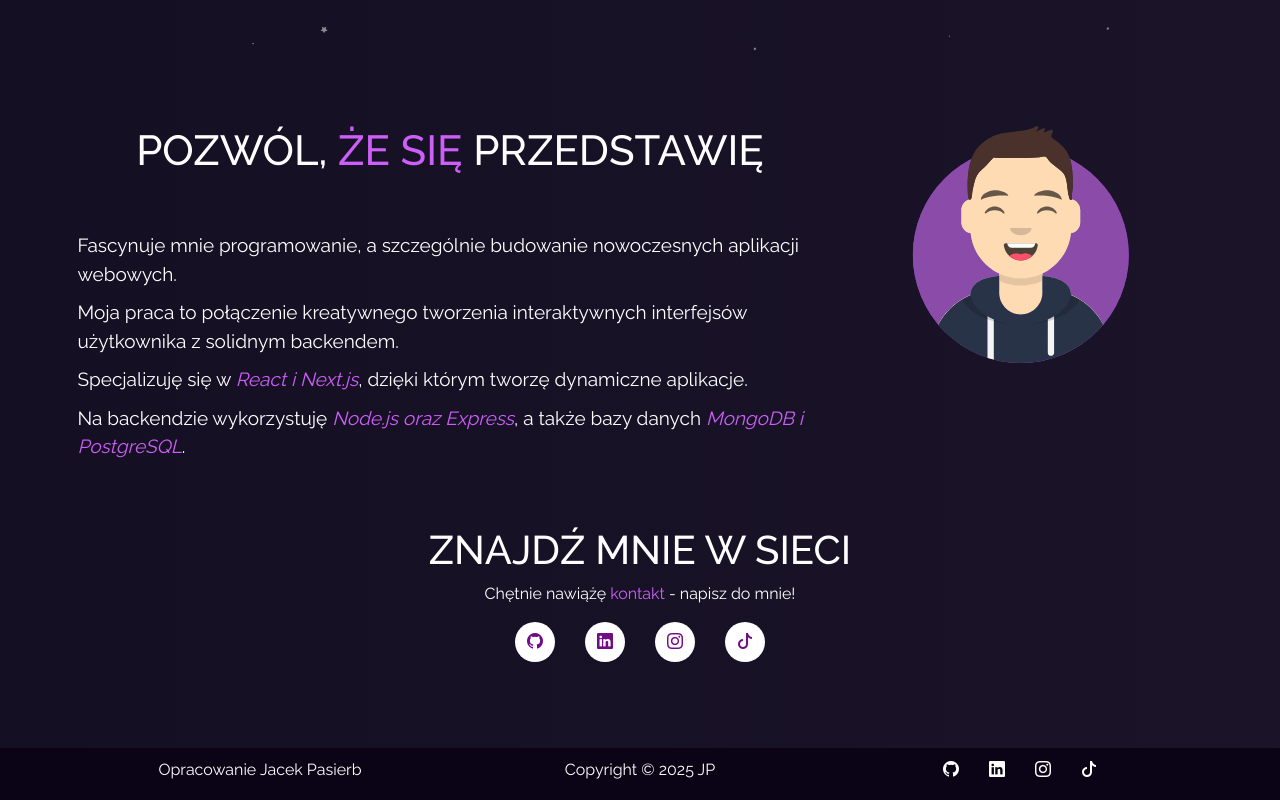
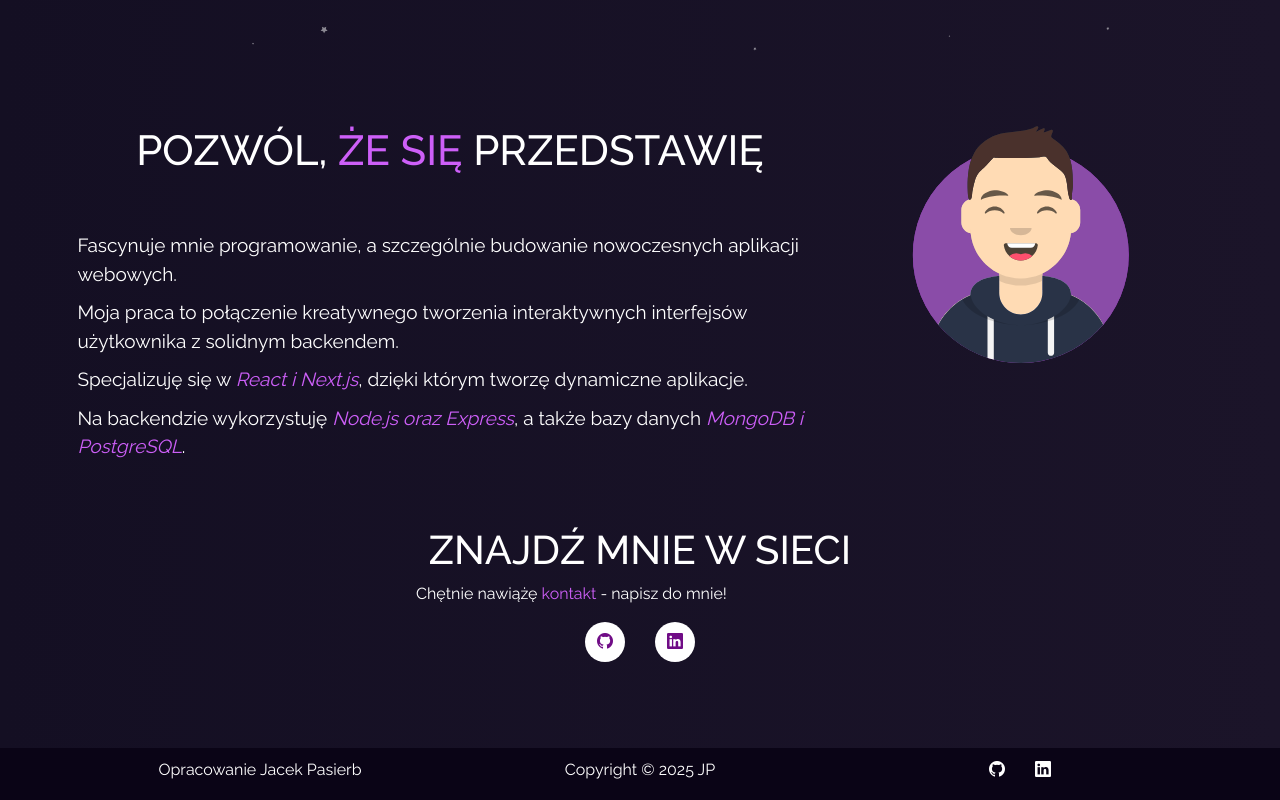
Before and after one commit to JacekPasierb/portfolio-next, a Next.js app: page / in a window 1280 px wide. Shown: the part 730-1530 px from the top of the page. Built offline with nearby package versions, Linux system fonts and the light colour scheme.

Commit message:
Feature/Metadata - completed metadata

```diff
--- a/src/app/components/Home/AboutSection/AboutSection.module.css
+++ b/src/app/components/Home/AboutSection/AboutSection.module.css
@@ -55,6 +55,25 @@
   margin-bottom: 16px;
 }
 
+.socialLinks a {
+  text-decoration: none;
+  color: #ffffff;
+  transition: color 0.3s ease-in-out;
+}
+
+.socialLinks a:hover {
+  color: #cd5ff8;
+}
+
+.socialLinks .socialMail {
+  color: transparent;
+  padding-left: 20px;
+}
+
+.socialLinks a:hover + .socialMail {
+  color: #fff;
+}
+
 @media (min-width: 1200px) {
   .socialLinks h2 {
     font-size: 4rem;
--- a/src/app/components/Home/AboutSection/AboutSection.tsx
+++ b/src/app/components/Home/AboutSection/AboutSection.tsx
@@ -60,9 +60,10 @@ export default function AboutSection({avatarRef}: AboutSectionProps) {
         <div className="row">
           <div className={`${style.socialLinks} text-center`}>
             <h2>Znajdź mnie w sieci</h2>
-            <p>
+            <p >
               Chętnie nawiążę <span className="text-highlight">kontakt</span> -
-              napisz do mnie!
+              <a href="mailto: jack_byk@o2.pl"> napisz do mnie!</a>
+              <span className={style.socialMail}> jack_byk@o2.pl</span>
             </p>
             <SocialBox />
           </div>
--- a/src/app/data/data.tsx
+++ b/src/app/data/data.tsx
@@ -23,8 +23,6 @@ export const links = [
 ];
 
 export const socialLinks = [
-  {name: "GitHub", icon: "bi-github", href: "https://github.com"},
-  {name: "LinkedIn", icon: "bi-linkedin", href: "https://linkedin.com"},
-  {name: "Instagram", icon: "bi-instagram", href: "https://instagram.com"},
-  {name: "TikTok", icon: "bi-tiktok", href: "https://tiktok.com"},
+  {name: "GitHub", icon: "bi-github", href: "https://github.com/JacekPasierb?tab=repositories"},
+  {name: "LinkedIn", icon: "bi-linkedin", href: "www.linkedin.com/in/jacek-pasierb"},
 ];
--- a/src/app/layout.tsx
+++ b/src/app/layout.tsx
@@ -17,11 +17,18 @@ export const metadata: Metadata = {
     "frontend",
     "backend",
     "web development",
-    "full stack developer"
+    "full stack developer",
   ],
   authors: [{name: "Jacek Pasierb", url: "https://jacekpasierb.netlify.app/"}],
-  viewport: "width=device-width, initial-scale=1.0",
+
   robots: "index, follow",
+};
+
+export const generateViewport = () => {
+  return {
+    width: "device-width",
+    initialScale: 1,
+  };
 };
 
 export default function RootLayout({
```
